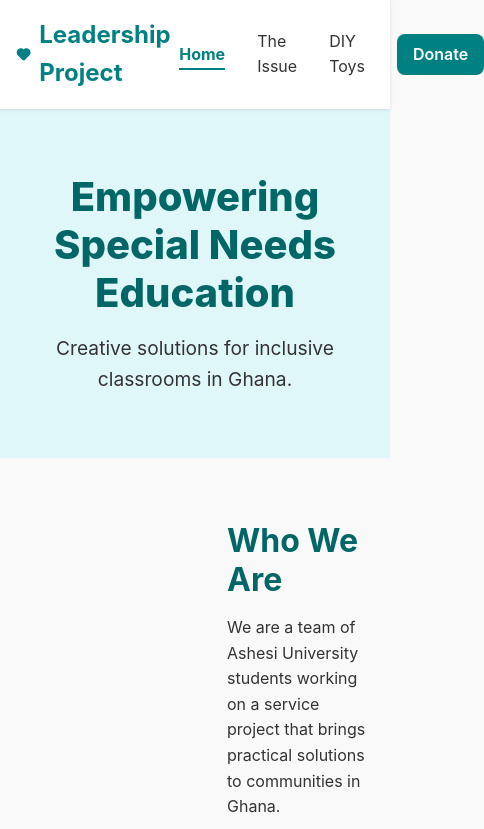
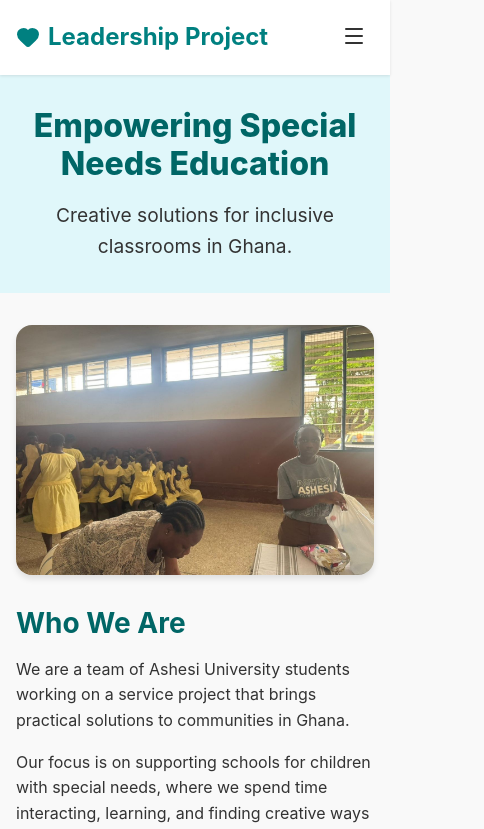
Before and after one commit to kkol26/leadership-project, a React (Vite) app: page / in a window 390 px wide. Shown: the top 829 px of the page, 484 px wide, since content can reach past the window. Built offline with nearby package versions, Linux system fonts and the light colour scheme.

Commit message:
feat: improve mobile resposiveness and change browser tab icon

```diff
--- a/index.html
+++ b/index.html
@@ -1,13 +1,16 @@
 <!doctype html>
 <html lang="en">
+
 <head>
   <meta charset="UTF-8" />
-    <link rel="icon" type="image/svg+xml" href="/vite.svg" />
+  <link rel="icon" type="image/svg+xml" href="/heart.svg" />
   <meta name="viewport" content="width=device-width, initial-scale=1.0" />
   <title>leadership-project</title>
 </head>
+
 <body>
   <div id="root"></div>
   <script type="module" src="/src/main.jsx"></script>
 </body>
+
 </html>
--- /dev/null
+++ b/src/components/Navbar.css
@@ -0,0 +1,79 @@
+.navbar {
+    background-color: var(--color-white);
+    box-shadow: var(--shadow-sm);
+    padding: 1rem 0;
+    position: sticky;
+    top: 0;
+    z-index: 1000;
+}
+
+.navbar-container {
+    display: flex;
+    justify-content: space-between;
+    align-items: center;
+}
+
+.navbar-logo {
+    font-size: 1.5rem;
+    font-weight: bold;
+    color: var(--color-primary);
+    display: flex;
+    align-items: center;
+    gap: 0.5rem;
+}
+
+.navbar-links {
+    display: flex;
+    gap: 2rem;
+    align-items: center;
+    margin: 0;
+    padding: 0;
+    list-style: none;
+}
+
+.navbar-link {
+    color: var(--color-text);
+    text-decoration: none;
+    padding-bottom: 0.25rem;
+    transition: color 0.2s;
+}
+
+.navbar-link.active {
+    color: var(--color-primary);
+    font-weight: bold;
+    border-bottom: 2px solid var(--color-primary);
+}
+
+.navbar-toggle {
+    display: none;
+    background: none;
+    border: none;
+    cursor: pointer;
+    padding: 0.5rem;
+    color: var(--color-text);
+}
+
+/* Mobile Styles */
+@media (max-width: 768px) {
+    .navbar-toggle {
+        display: block;
+    }
+
+    .navbar-links {
+        display: none;
+        position: absolute;
+        top: 100%;
+        left: 0;
+        right: 0;
+        background-color: var(--color-white);
+        flex-direction: column;
+        align-items: center;
+        padding: 1rem 0;
+        box-shadow: var(--shadow-md);
+        gap: 1.5rem;
+    }
+
+    .navbar-links.open {
+        display: flex;
+    }
+}
--- a/src/components/Navbar.jsx
+++ b/src/components/Navbar.jsx
@@ -1,48 +1,71 @@
+import { useState } from 'react';
 import { Link, useLocation } from 'react-router-dom';
-import { Heart } from 'lucide-react';
+import { Heart, Menu, X } from 'lucide-react';
+import './Navbar.css';
 
 const Navbar = () => {
+  const [isMenuOpen, setIsMenuOpen] = useState(false);
   const location = useLocation();
   const isActive = (path) => location.pathname === path;
 
-  const linkStyle = (path) => ({
-    color: isActive(path) ? 'var(--color-primary)' : 'var(--color-text)',
-    fontWeight: isActive(path) ? 'bold' : 'normal',
-    borderBottom: isActive(path) ? '2px solid var(--color-primary)' : 'none',
-    paddingBottom: '0.25rem'
-  });
+  const toggleMenu = () => {
+    setIsMenuOpen(!isMenuOpen);
+  };
+
+  const closeMenu = () => {
+    setIsMenuOpen(false);
+  };
 
   return (
-    <nav style={{
-      backgroundColor: 'var(--color-white)',
-      boxShadow: 'var(--shadow-sm)',
-      padding: '1rem 0',
-      position: 'sticky',
-      top: 0,
-      zIndex: 1000
-    }}>
-      <div className="container" style={{
-        display: 'flex',
-        justifyContent: 'space-between',
-        alignItems: 'center'
-      }}>
-        <Link to="/" style={{
-          fontSize: '1.5rem',
-          fontWeight: 'bold',
-          color: 'var(--color-primary)',
-          display: 'flex',
-          alignItems: 'center',
-          gap: '0.5rem'
-        }}>
+    <nav className="navbar">
+      <div className="container navbar-container">
+        <Link to="/" className="navbar-logo" onClick={closeMenu}>
           <Heart fill="var(--color-primary)" size={24} />
           <span>Leadership Project</span>
         </Link>
 
-        <ul style={{ display: 'flex', gap: '2rem', alignItems: 'center' }}>
-          <li><Link to="/" style={linkStyle('/')}>Home</Link></li>
-          <li><Link to="/background" style={linkStyle('/background')}>The Issue</Link></li>
-          <li><Link to="/tutorials" style={linkStyle('/tutorials')}>DIY Toys</Link></li>
-          <li><Link to="/donate" className="btn btn-primary" style={{ padding: '0.5rem 1rem' }}>Donate</Link></li>
+        <button className="navbar-toggle" onClick={toggleMenu} aria-label="Toggle navigation">
+          {isMenuOpen ? <X size={24} /> : <Menu size={24} />}
+        </button>
+
+        <ul className={`navbar-links ${isMenuOpen ? 'open' : ''}`}>
+          <li>
+            <Link
+              to="/"
+              className={`navbar-link ${isActive('/') ? 'active' : ''}`}
+              onClick={closeMenu}
+            >
+              Home
+            </Link>
+          </li>
+          <li>
+            <Link
+              to="/background"
+              className={`navbar-link ${isActive('/background') ? 'active' : ''}`}
+              onClick={closeMenu}
+            >
+              The Issue
+            </Link>
+          </li>
+          <li>
+            <Link
+              to="/tutorials"
+              className={`navbar-link ${isActive('/tutorials') ? 'active' : ''}`}
+              onClick={closeMenu}
+            >
+              DIY Toys
+            </Link>
+          </li>
+          <li>
+            <Link
+              to="/donate"
+              className="btn btn-primary"
+              style={{ padding: '0.5rem 1rem' }}
+              onClick={closeMenu}
+            >
+              Donate
+            </Link>
+          </li>
         </ul>
       </div>
     </nav>
--- a/src/components/VideoSlideshow.css
+++ b/src/components/VideoSlideshow.css
@@ -1,3 +1,53 @@
+.video-slideshow {
+    max-width: 800px;
+    margin: 0 auto;
+    text-align: center;
+}
+
+.video-container {
+    position: relative;
+    width: 100%;
+    aspect-ratio: 16 / 9;
+    background: #000;
+    border-radius: var(--radius-lg);
+    overflow: hidden;
+    box-shadow: var(--shadow-lg);
+}
+
+.slide-video {
+    width: 100%;
+    height: 100%;
+    object-fit: contain;
+}
+
+.nav-btn {
+    position: absolute;
+    top: 50%;
+    transform: translateY(-50%);
+    background: rgba(0, 0, 0, 0.5);
+    color: white;
+    border: none;
+    font-size: 2rem;
+    padding: 1rem;
+    cursor: pointer;
+    transition: background 0.3s;
+    z-index: 10;
+}
+
+.nav-btn:hover {
+    background: rgba(0, 0, 0, 0.8);
+}
+
+.nav-btn.prev {
+    left: 0;
+    border-radius: 0 var(--radius-md) var(--radius-md) 0;
+}
+
+.nav-btn.next {
+    right: 0;
+    border-radius: var(--radius-md) 0 0 var(--radius-md);
+}
+
 .video-slideshow {
     max-width: 800px;
     margin: 0 auto;
@@ -57,3 +107,10 @@
     font-weight: bold;
     color: var(--color-primary);
 }
+
+@media (max-width: 768px) {
+    .nav-btn {
+        padding: 0.5rem;
+        font-size: 1.5rem;
+    }
+}
--- a/src/index.css
+++ b/src/index.css
@@ -1,13 +1,18 @@
 :root {
   /* Colors */
-  --color-primary: #008080; /* Teal */
+  --color-primary: #008080;
+  /* Teal */
   --color-primary-dark: #006666;
-  --color-secondary: #FFB347; /* Soft Orange */
-  --color-bg: #F9F9F9; /* Off-white */
-  --color-text: #333333; /* Dark Slate */
+  --color-secondary: #FFB347;
+  /* Soft Orange */
+  --color-bg: #F9F9F9;
+  /* Off-white */
+  --color-text: #333333;
+  /* Dark Slate */
   --color-text-light: #666666;
   --color-white: #FFFFFF;
-  --color-accent: #E0F7FA; /* Light Cyan */
+  --color-accent: #E0F7FA;
+  /* Light Cyan */
 
   /* Typography */
   --font-family: 'Inter', system-ui, Avenir, Helvetica, Arial, sans-serif;
@@ -23,9 +28,9 @@
   --spacing-xl: 4rem;
 
   /* Shadows */
-  --shadow-sm: 0 1px 3px rgba(0,0,0,0.1);
-  --shadow-md: 0 4px 6px rgba(0,0,0,0.1);
-  --shadow-lg: 0 10px 15px rgba(0,0,0,0.1);
+  --shadow-sm: 0 1px 3px rgba(0, 0, 0, 0.1);
+  --shadow-md: 0 4px 6px rgba(0, 0, 0, 0.1);
+  --shadow-lg: 0 10px 15px rgba(0, 0, 0, 0.1);
 
   /* Border Radius */
   --radius-md: 8px;
@@ -62,7 +67,9 @@ img {
   border-radius: var(--radius-md);
 }
 
-h1, h2, h3 {
+h1,
+h2,
+h3 {
   line-height: 1.2;
   margin-bottom: var(--spacing-md);
   color: var(--color-primary-dark);
@@ -119,7 +126,39 @@ h3 {
 }
 
 /* Utilities */
-.text-center { text-align: center; }
-.mt-lg { margin-top: var(--spacing-lg); }
-.mb-lg { margin-bottom: var(--spacing-lg); }
-.py-xl { padding-top: var(--spacing-xl); padding-bottom: var(--spacing-xl); }
+.text-center {
+  text-align: center;
+}
+
+.mt-lg {
+  margin-top: var(--spacing-lg);
+}
+
+.mb-lg {
+  margin-bottom: var(--spacing-lg);
+}
+
+.py-xl {
+  padding-top: var(--spacing-xl);
+  padding-bottom: var(--spacing-xl);
+}
+
+/* Mobile Global Styles */
+@media (max-width: 768px) {
+  :root {
+    --font-size-h1: 2rem;
+    --font-size-h2: 1.75rem;
+    --font-size-h3: 1.25rem;
+    --spacing-xl: 2rem;
+    --spacing-lg: 1.5rem;
+  }
+
+  .container {
+    padding: 0 var(--spacing-md);
+  }
+
+  .py-xl {
+    padding-top: var(--spacing-xl);
+    padding-bottom: var(--spacing-xl);
+  }
+}
--- /dev/null
+++ b/src/pages/Donate.css
@@ -0,0 +1,52 @@
+.donate-container {
+    max-width: 800px;
+    margin: 0 auto;
+    text-align: center;
+}
+
+.donation-box {
+    background-color: var(--color-accent);
+    padding: 3rem;
+    border-radius: var(--radius-lg);
+    margin-top: 2rem;
+}
+
+.donation-title {
+    color: var(--color-primary-dark);
+}
+
+.donation-number {
+    font-size: 1.5rem;
+    font-weight: bold;
+    margin: 1rem 0;
+}
+
+.impact-section {
+    margin-top: 3rem;
+    text-align: left;
+}
+
+.slideshow-section {
+    margin-top: 4rem;
+    text-align: left;
+}
+
+.slideshow-title {
+    margin-bottom: 1rem;
+    text-align: center;
+}
+
+/* Mobile Styles */
+@media (max-width: 768px) {
+    .donation-box {
+        padding: 1.5rem;
+    }
+
+    .donation-number {
+        font-size: 1.25rem;
+    }
+
+    .slideshow-section {
+        margin-top: 2rem;
+    }
+}
--- a/src/pages/Donate.jsx
+++ b/src/pages/Donate.jsx
@@ -1,6 +1,7 @@
 import React from 'react';
 import VideoSlideshow from '../components/VideoSlideshow';
 import '../components/VideoSlideshow.css';
+import './Donate.css';
 
 // Vite way to import multiple videos
 const videoModules = import.meta.glob('../assets/videos/*.{mp4,webm}', { eager: true });
@@ -12,17 +13,12 @@ const videos = Object.keys(videoModules).map((key) => ({
 const Donate = () => {
     return (
         <div className="container py-xl">
-            <div style={{ maxWidth: '800px', margin: '0 auto', textAlign: 'center' }}>
+            <div className="donate-container">
                 <h1>Support Our Cause</h1>
 
-                <div style={{
-                    backgroundColor: 'var(--color-accent)',
-                    padding: '3rem',
-                    borderRadius: 'var(--radius-lg)',
-                    marginTop: '2rem'
-                }}>
-                    <h2 style={{ color: 'var(--color-primary-dark)' }}>Donation Hotline</h2>
-                    <p style={{ fontSize: '1.5rem', fontWeight: 'bold', margin: '1rem 0' }}>
+                <div className="donation-box">
+                    <h2 className="donation-title">Donation Hotline</h2>
+                    <p className="donation-number">
                         0507614631
                     </p>
                     <p>
@@ -30,7 +26,7 @@ const Donate = () => {
                     </p>
                 </div>
 
-                <div style={{ marginTop: '3rem', textAlign: 'left' }}>
+                <div className="impact-section">
                     <p className="mb-lg">
                         Even small contributions go a long way in helping us provide simple learning aids, advocate for improved conditions, and bring joy and stimulation into classrooms that often lack the basics.
                     </p>
@@ -39,8 +35,8 @@ const Donate = () => {
                     </p>
                 </div>
 
-                <div style={{ marginTop: '4rem', textAlign: 'left' }}>
-                    <h2 style={{ marginBottom: '1rem', textAlign: 'center' }}>See the Impact</h2>
+                <div className="slideshow-section">
+                    <h2 className="slideshow-title">See the Impact</h2>
                     <VideoSlideshow videos={videos} />
                 </div>
             </div>
--- /dev/null
+++ b/src/pages/Home.css
@@ -0,0 +1,56 @@
+.hero-section {
+    background-color: var(--color-accent);
+    padding: 4rem 0;
+    text-align: center;
+}
+
+.hero-title {
+    margin-bottom: 1rem;
+}
+
+.hero-text {
+    font-size: 1.2rem;
+    max-width: 800px;
+    margin: 0 auto;
+}
+
+.about-grid {
+    display: grid;
+    grid-template-columns: 1fr 1fr;
+    gap: 4rem;
+    align-items: center;
+}
+
+.about-image-container {
+    height: 300px;
+    border-radius: var(--radius-lg);
+    overflow: hidden;
+    box-shadow: var(--shadow-md);
+}
+
+.about-image {
+    width: 100%;
+    height: 100%;
+    object-fit: cover;
+}
+
+.section-title {
+    margin-bottom: 1rem;
+    text-align: center;
+}
+
+/* Mobile Styles */
+@media (max-width: 768px) {
+    .hero-section {
+        padding: 2rem 0;
+    }
+
+    .about-grid {
+        grid-template-columns: 1fr;
+        gap: 2rem;
+    }
+
+    .about-image-container {
+        height: 250px;
+    }
+}
--- a/src/pages/Home.jsx
+++ b/src/pages/Home.jsx
@@ -1,6 +1,7 @@
 import React from 'react';
 import MediaGallery from '../components/MediaGallery';
 import '../components/MediaGallery.css';
+import './Home.css';
 import heroImg from '../assets/images/IMG-20251126-WA0000.jpg'; // Using first image as hero/intro image
 
 // Vite way to import multiple images
@@ -13,37 +14,23 @@ const images = Object.keys(imageModules).map((key) => ({
 const Home = () => {
     return (
         <div>
-            <section style={{
-                backgroundColor: 'var(--color-accent)',
-                padding: '4rem 0',
-                textAlign: 'center'
-            }}>
+            <section className="hero-section">
                 <div className="container">
-                    <h1 style={{ marginBottom: '1rem' }}>Empowering Special Needs Education</h1>
-                    <p style={{ fontSize: '1.2rem', maxWidth: '800px', margin: '0 auto' }}>
+                    <h1 className="hero-title">Empowering Special Needs Education</h1>
+                    <p className="hero-text">
                         Creative solutions for inclusive classrooms in Ghana.
                     </p>
                 </div>
             </section>
 
             <section className="container py-xl">
-                <div style={{
-                    display: 'grid',
-                    gridTemplateColumns: '1fr 1fr',
-                    gap: '4rem',
-                    alignItems: 'center'
-                }}>
+                <div className="about-grid">
                     <div>
-                        <div style={{
-                            height: '300px',
-                            borderRadius: 'var(--radius-lg)',
-                            overflow: 'hidden',
-                            boxShadow: 'var(--shadow-md)'
-                        }}>
+                        <div className="about-image-container">
                             <img
                                 src={heroImg}
                                 alt="Team at school"
-                                style={{ width: '100%', height: '100%', objectFit: 'cover' }}
+                                className="about-image"
                             />
                         </div>
                     </div>
@@ -63,7 +50,7 @@ const Home = () => {
             </section>
 
             <section className="container py-xl">
-                <h2 style={{ marginBottom: "1rem", textAlign: 'center' }}>Our Journey in Pictures</h2>
+                <h2 className="section-title">Our Journey in Pictures</h2>
                 <MediaGallery images={images} />
             </section>
         </div>
```
Also changed, not shown: public/heart.svg (added). Lines whose indentation alone changed are shown as unchanged.
